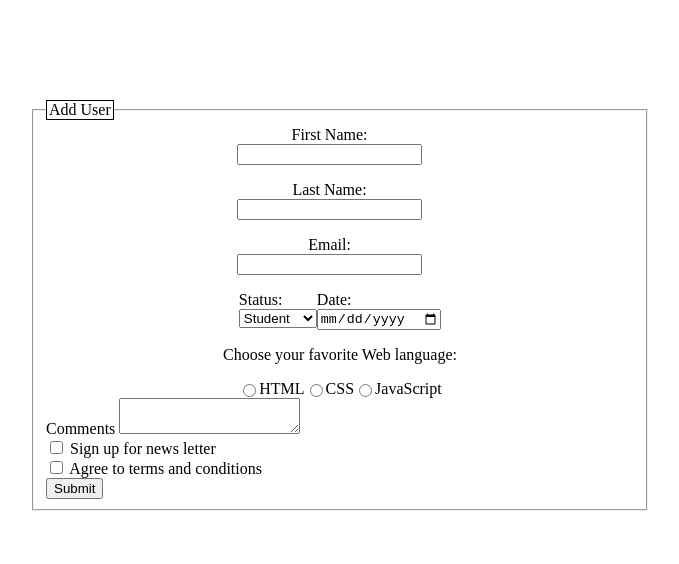
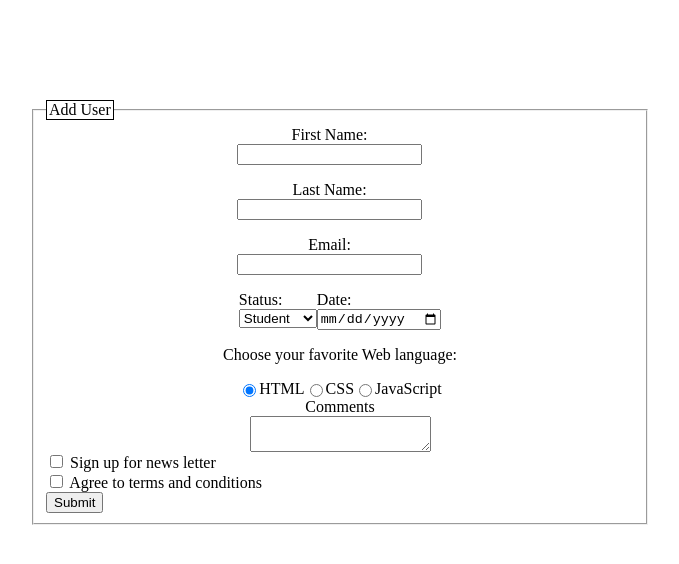
Before and after one commit to appacademy/practice-for-prepwork-css-layout, a plain HTML site: page index.html in a window 1280 px wide. Shown: the whole page, without its empty margins (178-857 px from the left). Drawn offline with Linux system fonts and the light colour scheme.

Commit message:
finished the comment box, now need to do the check boxes

```diff
--- a/index.html
+++ b/index.html
@@ -42,7 +42,7 @@
             <div>
                 <p>Choose your favorite Web language:</p>
                 <div class="choose-container">
-                    <input type="radio" id="html" name="fav_language" value="HTML">
+                    <input type="radio" id="html" name="fav_language" value="HTML" checked>
                     <label for="html">HTML</label><br>
                     <input type="radio" id="css" name="fav_language" value="CSS">
                     <label for="css">CSS</label><br>
@@ -51,7 +51,7 @@
                 </div>
             </div>
 
-            <div>
+            <div class="comment-section">
                 <label for="comments">Comments</label>
                 <textarea id="comments" name="comments"></textarea>
             </div>
--- a/layout.css
+++ b/layout.css
@@ -48,3 +48,10 @@ form{
     flex-direction: row;
     justify-content: center;
 }
+
+
+.comment-section {
+    display: flex;
+    flex-direction: column;
+    align-items: center;
+}
```
